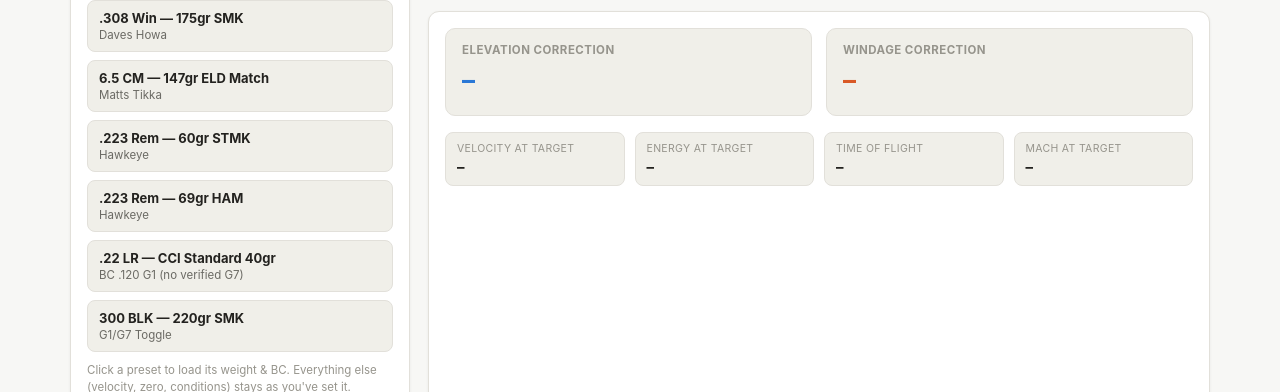
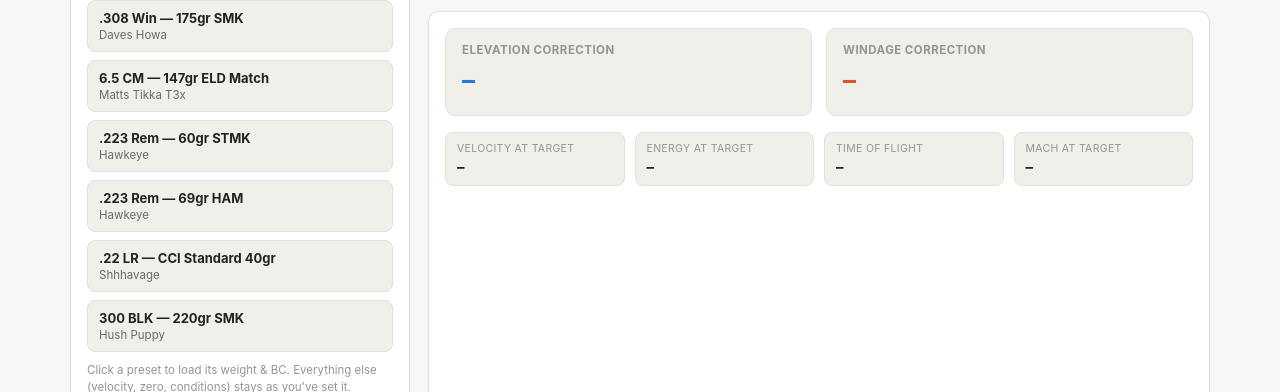
Before and after one commit to SaccadicMovements/ballistic, a plain HTML site: page index.html in a window 1280 px wide. Shown: the part 147-539 px from the top of the page. Drawn offline with Linux system fonts and the light colour scheme.

Commit message:
Update index.html

```diff
--- a/index.html
+++ b/index.html
@@ -561,11 +561,11 @@ document.getElementById('dragSeg').addEventListener('click', (e) => {
 // ===== Load presets =====
 const PRESETS = [
   { name: '.308 Win — 175gr SMK', weight: 175, bcG1: 0.505, bcG7: 0.243, drag: 'G7', mv: 2673, sightHeight: 2.2, zeroRange: 100, meta: 'Daves Howa' },
-  { name: '6.5 CM — 147gr ELD Match', weight: 147, bcG1: 0.697, bcG7: 0.351, drag: 'G7', mv: 2695, sightHeight: 2.2, zeroRange: 100, meta: 'Matts Tikka' },
+  { name: '6.5 CM — 147gr ELD Match', weight: 147, bcG1: 0.697, bcG7: 0.351, drag: 'G7', mv: 2695, sightHeight: 2.2, zeroRange: 100, meta: 'Matts Tikka T3x' },
   { name: '.223 Rem — 60gr STMK', weight: 60, bcG1: 0.323, bcG7: 0.151, drag: 'G7', mv: 2870, sightHeight: 1.75, zeroRange: 100, meta: 'Hawkeye' },
   { name: '.223 Rem — 69gr HAM', weight: 69, bcG1: 0.315, bcG7: 0.165, drag: 'G7', mv: 2870, sightHeight: 1.75, zeroRange: 100, meta: 'Hawkeye' },
-  { name: '.22 LR — CCI Standard 40gr', weight: 40, bcG1: 0.120, bcG7: null, drag: 'G1', mv: 1030, sightHeight: 1.5, zeroRange: 50, meta: 'BC .120 G1 (no verified G7)' },
-  { name: '300 BLK — 220gr SMK ', weight: 220, bcG1: 0.629, bcG7: 0.313, drag: 'G7', mv: 1030, sightHeight: 2.6, zeroRange: 50, meta: 'G1/G7 Toggle' },
+  { name: '.22 LR — CCI Standard 40gr', weight: 40, bcG1: 0.120, bcG7: null, drag: 'G1', mv: 1030, sightHeight: 1.5, zeroRange: 50, meta: 'Shhhavage' },
+  { name: '300 BLK — 220gr SMK ', weight: 220, bcG1: 0.629, bcG7: 0.313, drag: 'G7', mv: 1030, sightHeight: 2.6, zeroRange: 50, meta: 'Hush Puppy' },
 ];
 function bcForModel(preset, model) {
   return model === 'G1' ? preset.bcG1 : preset.bcG7;
```
